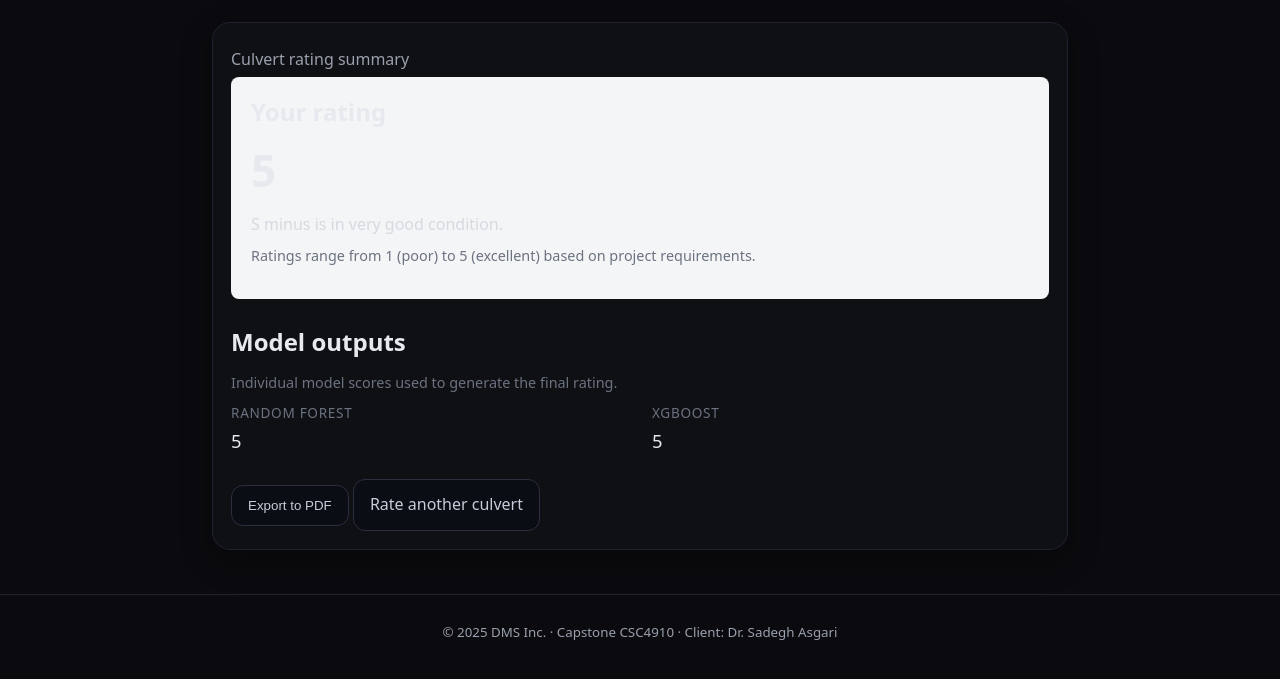
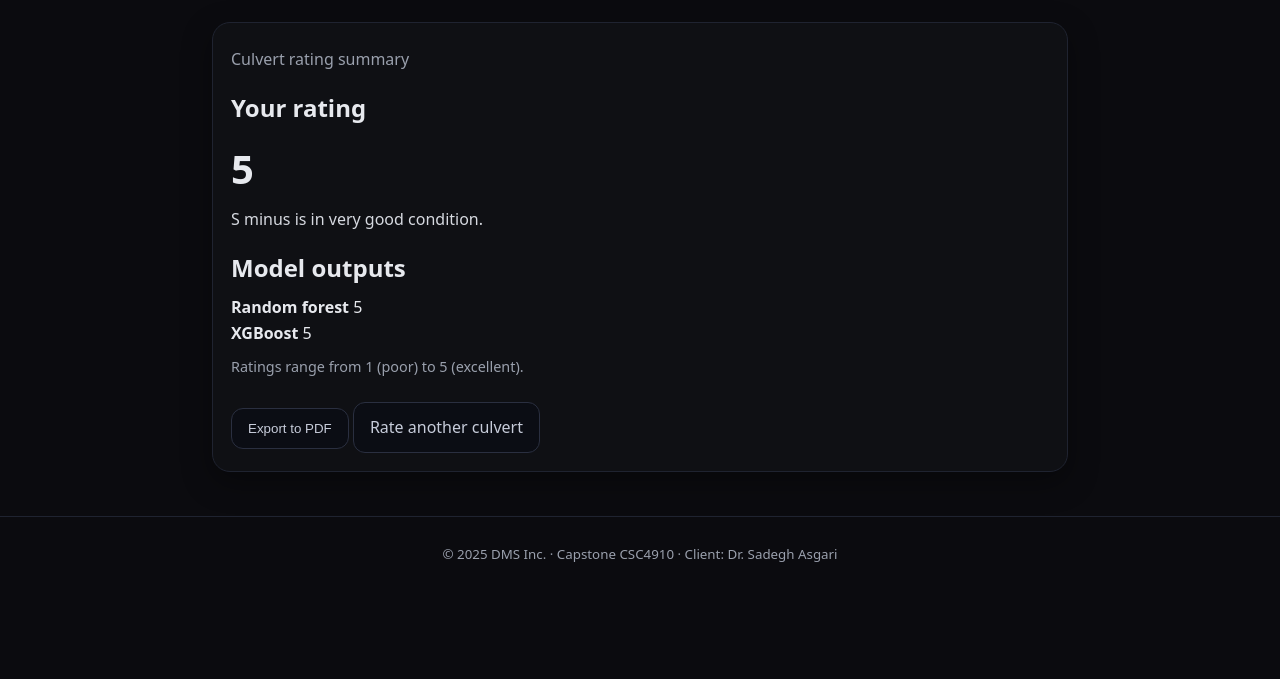
Before and after one commit to SOuellette22/DMS-inc-CSC4910, a Flask app: template src/rate/templates/export_rate.html in a window 1280 px wide. Shown: the part 69-748 px from the top of the page. Run offline with Flask 3, Linux system fonts and the light colour scheme; the template is opened without the code that fills it, so the values that code supplies are empty; parts of the project's set-up code (start-up, migrations or seed data) failed here and were passed over.

Commit message:
Add export_rate template with rating summary and input table

```diff
--- a/src/rate/templates/export_rate.html
+++ b/src/rate/templates/export_rate.html
@@ -3,105 +3,28 @@
 {% block title %}Export Rate Data — DMS Inc.{% endblock %}
 
 {% block content %}
-<style>
-  .export-summary {
-    display: grid;
-    gap: 1.5rem;
-  }
-  .rating-main {
-    padding: 1rem 1.25rem;
-    border-radius: 8px;
-    background: var(--card-soft-bg, #f4f5f7);
-  }
-  .rating-main h1 {
-    margin: 0 0 0.25rem;
-    font-size: 1.5rem;
-  }
-  .rating-value {
-    font-size: 2.75rem;
-    font-weight: 600;
-    margin: 0.25rem 0;
-  }
-  .model-breakdown {
-    display: grid;
-    grid-template-columns: repeat(auto-fit, minmax(140px, 1fr));
-    gap: 0.75rem 1.5rem;
-    margin: 0;
-  }
-  .model-breakdown dt {
-    font-size: 0.85rem;
-    text-transform: uppercase;
-    letter-spacing: 0.05em;
-    color: var(--muted-fg, #6b7280);
-  }
-  .model-breakdown dd {
-    margin: 0.1rem 0 0;
-    font-size: 1.15rem;
-    font-weight: 500;
-  }
-  .export-meta {
-    font-size: 0.9rem;
-    color: var(--muted-fg, #6b7280);
-  }
-  .export-table {
-    width: 100%;
-    border-collapse: collapse;
-    margin-top: 0.75rem;
-    font-size: 0.95rem;
-  }
-  .export-table th,
-  .export-table td {
-    padding: 0.5rem 0.75rem;
-    border-bottom: 1px solid rgba(148, 163, 184, 0.4);
-    text-align: left;
-  }
-  .export-table th {
-    width: 40%;
-    font-weight: 500;
-    background: rgba(148, 163, 184, 0.08);
-  }
-</style>
-
 <main class="content-narrow">
   <section class="card export-card">
-    <p class="muted" style="margin-bottom: 0.25rem;">
-      Culvert rating summary
+    <p class="muted">Culvert rating summary</p>
+
+    <h1>Your rating</h1>
+    <p class="rating-value" style="font-size: 2.5rem; font-weight: 600; margin: 0.25rem 0;">
+      {{ overall_rating or 5 }}
     </p>
 
-    <div class="export-summary">
-      <!-- Overall rating -->
-      <div class="rating-main">
-        <h1>Your rating</h1>
-        <p class="rating-value">
-          {{ overall_rating or 5 }}
-        </p>
-        <p class="lead" style="margin-bottom: 0.25rem;">
-          {{ condition_label or "S minus is in very good condition." }}
-        </p>
-        <p class="export-meta">
-          Ratings range from 1 (poor) to 5 (excellent) based on project
-          requirements.
-        </p>
-      </div>
+    <p class="lead">
+      {{ condition_label or "S minus is in very good condition." }}
+    </p>
 
-      <!-- Model outputs -->
-      <section>
-        <h2 style="margin-top: 0;">Model outputs</h2>
-        <p class="export-meta" style="margin-bottom: 0.5rem;">
-          Individual model scores used to generate the final rating.
-        </p>
-
-        <dl class="model-breakdown">
-          <div>
-            <dt>Random forest</dt>
-            <dd>{{ random_rating or 5 }}</dd>
-          </div>
-          <div>
-            <dt>XGBoost</dt>
-            <dd>{{ xgb_rating or 5 }}</dd>
-          </div>
-        </dl>
-      </section>
+    <div style="margin-top: 1rem;">
+      <h2 style="margin-bottom: 0.5rem;">Model outputs</h2>
+      <ul style="list-style: none; padding: 0; margin: 0;">
+        <li><strong>Random forest</strong> {{ random_rating or 5 }}</li>
+        <li><strong>XGBoost</strong> {{ xgb_rating or 5 }}</li>
+      </ul>
+      <p class="muted" style="margin-top: 0.5rem; font-size: 0.9rem;">
+        Ratings range from 1 (poor) to 5 (excellent).
+      </p>
     </div>
 
     <div class="actions" style="margin-top: 1.5rem;">
@@ -119,19 +42,19 @@
     </div>
   </section>
 
-  {# Optional table of the inputs that produced this rating #}
   {% if input_rows %}
   <section class="card export-card">
     <h2>Input data</h2>
-    <p class="export-meta">
-      Field inputs captured for this culvert.
-    </p>
-    <table class="export-table">
+    <table class="export-table" style="width: 100%; border-collapse: collapse; font-size: 0.95rem;">
       <tbody>
         {% for label, value in input_rows %}
         <tr>
-          <th scope="row">{{ label }}</th>
-          <td>{{ value }}</td>
+          <th scope="row" style="text-align: left; padding: 0.4rem 0.6rem; border-bottom: 1px solid rgba(148, 163, 184, 0.4);">
+            {{ label }}
+          </th>
+          <td style="padding: 0.4rem 0.6rem; border-bottom: 1px solid rgba(148, 163, 184, 0.4);">
+            {{ value }}
+          </td>
         </tr>
         {% endfor %}
       </tbody>
```
